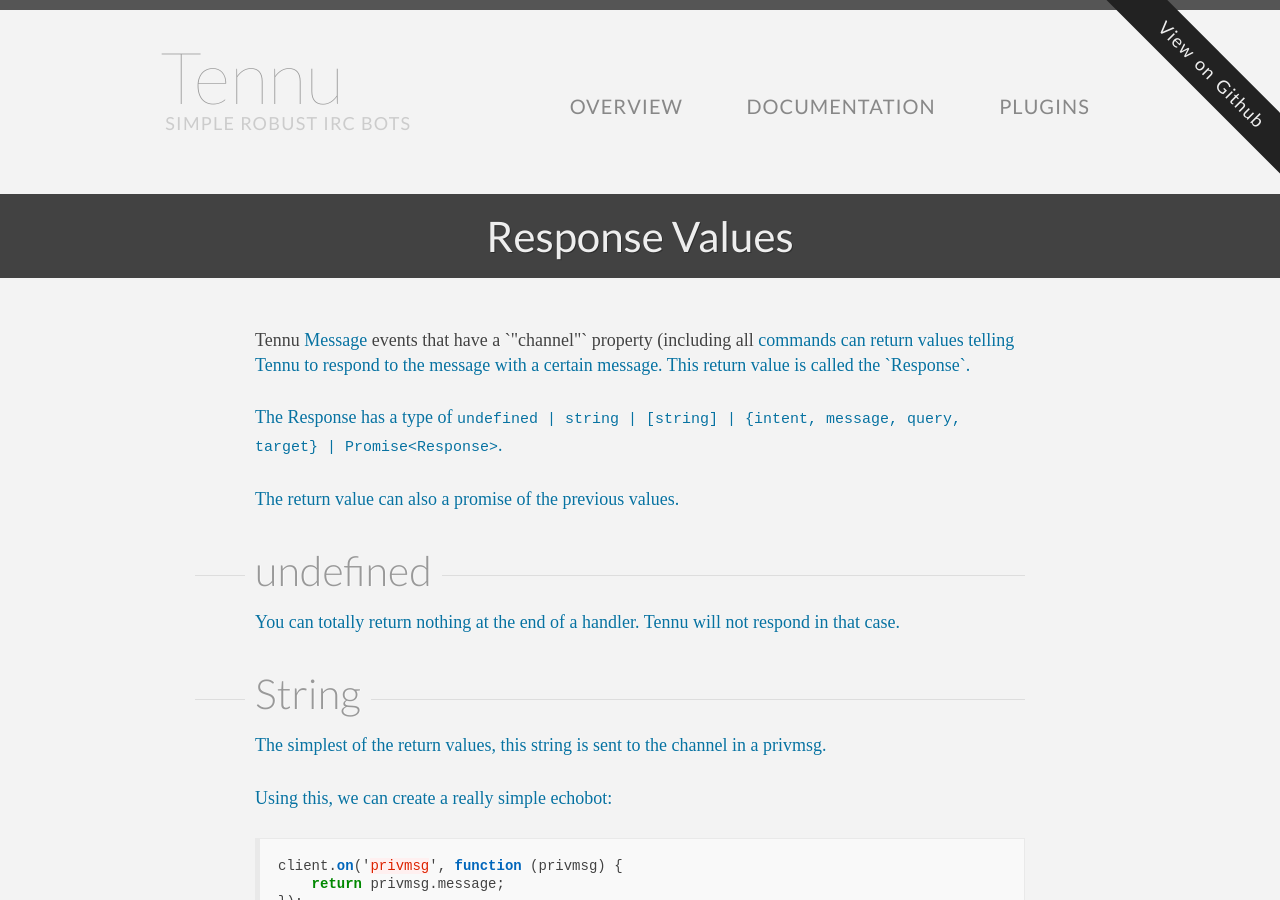
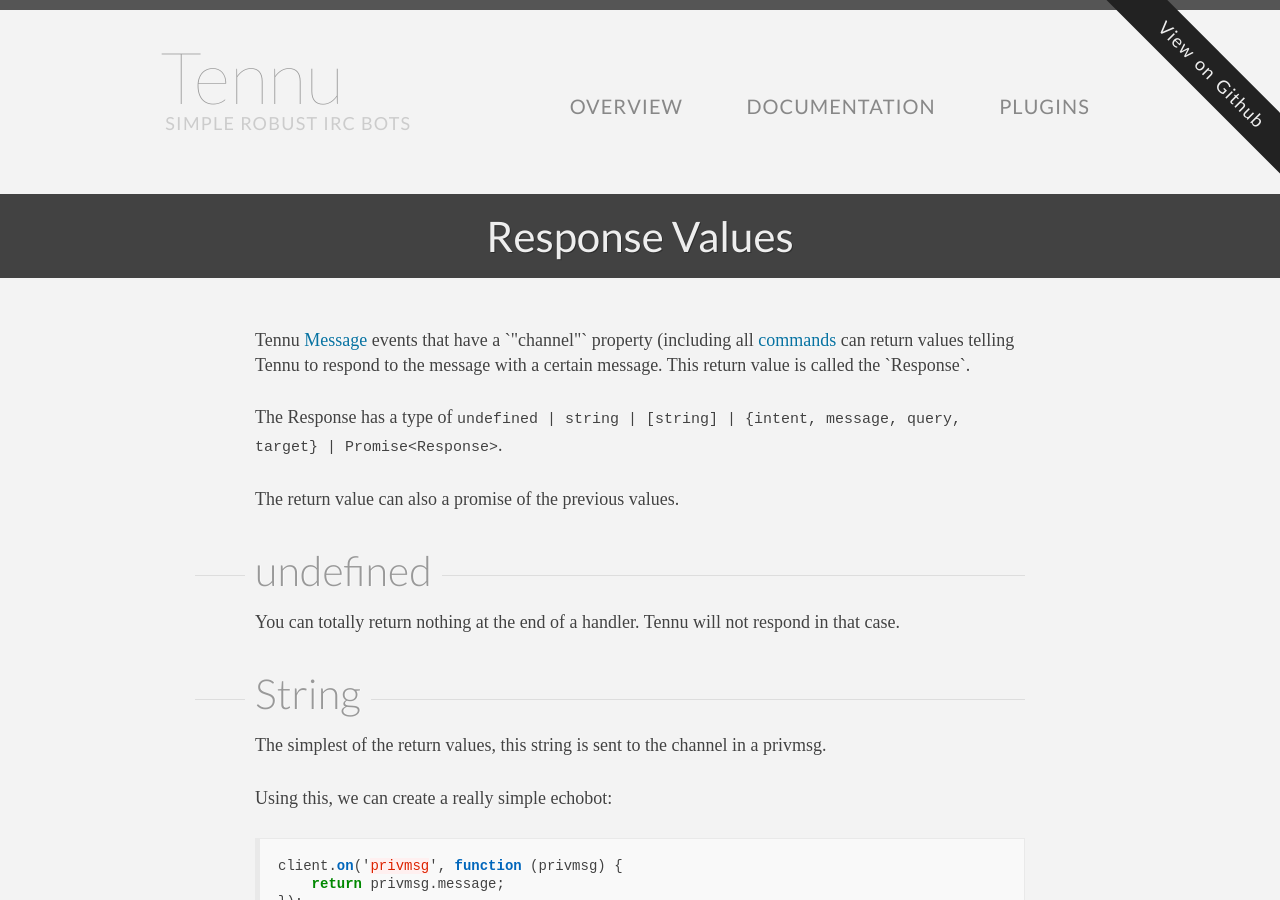
Before and after one commit to Tennu/tennu.github.io, a Jekyll site: the page built from documentation/api/response.html, in a window 1280 px wide and 900 px high. Built offline with Jekyll 4.4.1, drawn with Linux system fonts in a browser that asks for light colours; some web fonts are replaced; part of the change alters nothing that is shown.

```diff
--- a/documentation/api/response.html
+++ b/documentation/api/response.html
@@ -3,7 +3,7 @@ title: Response Values
 layout: document
 ---
 
-<p>Tennu <a href="message-properties">Message</a> events that have a `"channel"` property (including all <a href="command-properties">commands can return values telling Tennu to respond to the message with a certain message. This return value is called the `Response`.</p>
+<p>Tennu <a href="message-properties">Message</a> events that have a `"channel"` property (including all <a href="command-properties">commands</a> can return values telling Tennu to respond to the message with a certain message. This return value is called the `Response`.</p>
 
 <p>The Response has a type of <small>undefined | string | [string] | {intent, message, query, target} | Promise&lt;Response&gt;</small>.</p>
 
```
